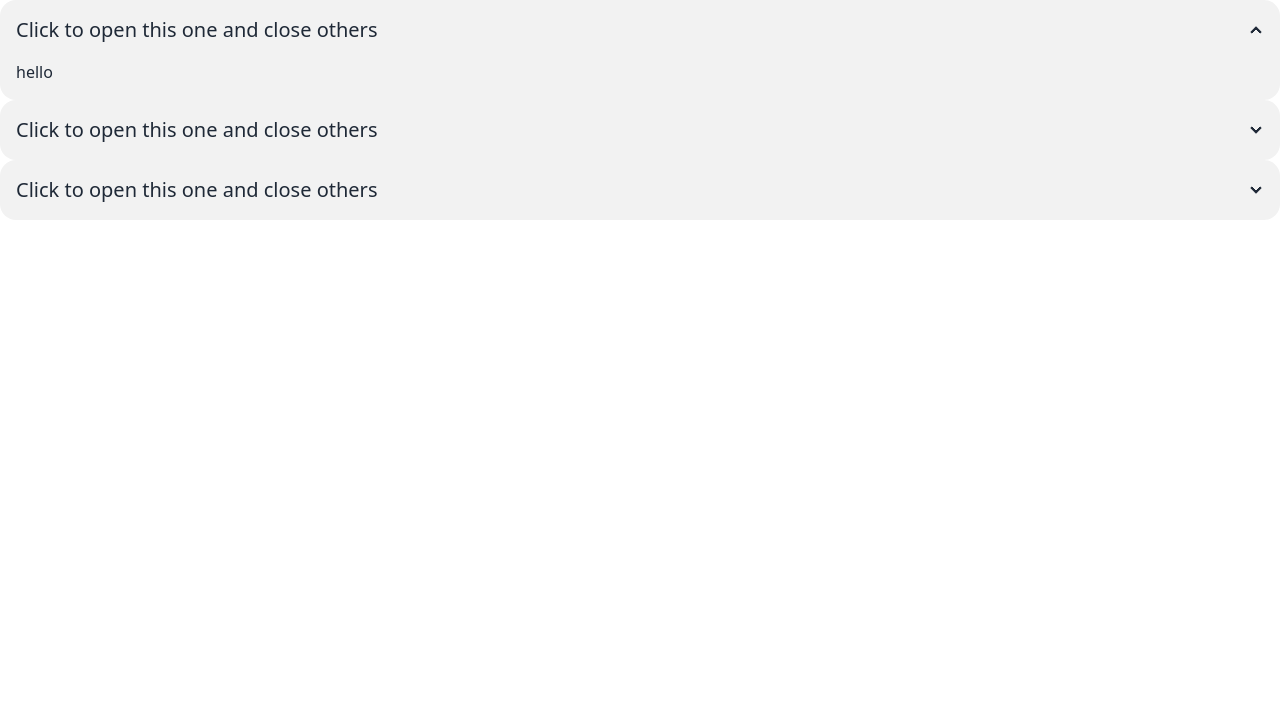
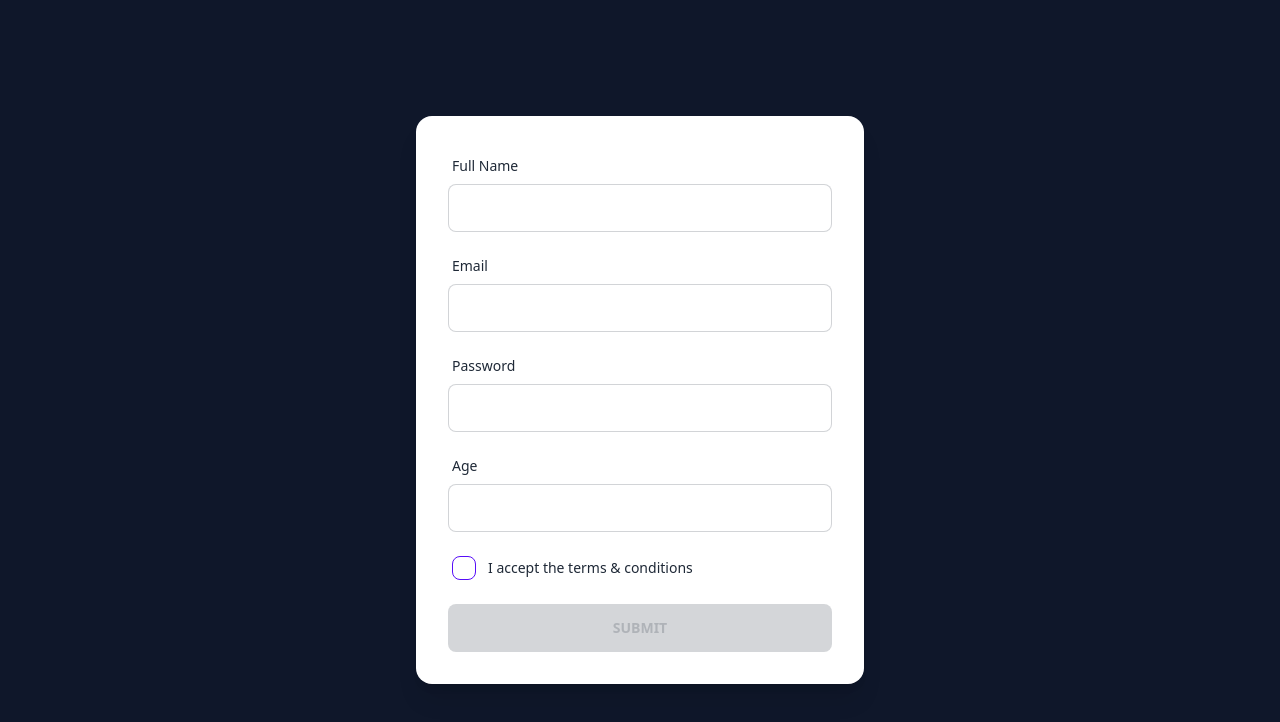
Before and after one commit to lamyax66-66/Exercises, an Angular app in the folder reactiveForm/: page / in a window 1280 px wide. Shown: the top 722 px of the page. Built offline with nearby package versions, Linux system fonts and the light colour scheme.

Commit message:
feat: reactive form

```diff
--- a/reactiveForm/src/app/app.html
+++ b/reactiveForm/src/app/app.html
@@ -1,27 +1,103 @@
- <div class="collapse collapse-arrow bg-base-200">
-  <input type="radio" name="my-accordion-2" checked="checked" />
-  <div class="collapse-title text-xl font-medium">
-    Click to open this one and close others
-  </div>
-  <div class="collapse-content">
-    <p>hello</p>
+<div class="min-h-screen flex items-center justify-center bg-[#0f172a]">
+  <div class="card w-full max-w-md bg-base-100 shadow-xl">
+    <div class="card-body">
+      <form [formGroup]="userForm" class="space-y-4">
+
+        <div class="form-control">
+          <label class="label">
+            <span class="label-text">Full Name</span>
+          </label>
+          <input type="text" class="input input-bordered"formControlName="FullName"/>
+          @if (userForm.controls['FullName'].touched) {
+            @if(userForm.controls["FullName"].errors?.['required']){
+              <span class="text-error text-sm">
+                This is required</span>
+            }
+            @if(userForm.controls["FullName"].errors?.['minlength']){
+               <span class="text-error text-sm">
+              Name must be at least 3 characters
+            </span>
+            }
+          }
+        </div>
+
+        <div class="form-control">
+          <label class="label">
+            <span class="label-text">Email</span>
+          </label>
+          <input type="email" class="input input-bordered" formControlName="Email"/>
+          @if (userForm.controls['Email'].touched) {
+            @if(userForm.controls["Email"].errors?.['required']){
+              <span class="text-error text-sm">
+                This is required</span>
+            }
+            @if(userForm.controls["Email"].errors?.['email']){
+               <span class="text-error text-sm">
+                Please enter a valid email
+            </span>
+            }
+          }
+        </div>
+
+        <div class="form-control">
+          <label class="label">
+            <span class="label-text">Password</span>
+          </label>
+          <input type="password" class="input input-bordered" formControlName="Password"/>
+          @if (userForm.controls['Password'].touched) {
+            @if(userForm.controls["Password"].errors?.['required']){
+              <span class="text-error text-sm">
+                This is required</span>
+            }
+            @if(userForm.controls["Password"].errors?.['minlength']){
+               <span class="text-error text-sm">
+                Password must be at least 8 characters
+            </span>
+            }
+          }
+        </div>
+
+        <div class="form-control">
+          <label class="label">
+            <span class="label-text">Age</span>
+          </label>
+          <input type="number" class="input input-bordered" formControlName="Age"/>
+          @if (userForm.controls['Age'].touched) {
+            @if(userForm.controls["Age"].errors?.['required']){
+              <span class="text-error text-sm">
+                This is required</span>
+            }
+            @if(userForm.controls["Age"].errors?.['min']){
+               <span class="text-error text-sm">
+              Age must be 18 or above
+            </span>
+            }
+          }
+        </div>
+
+        <div class="form-control">
+          <label class="label cursor-pointer justify-start gap-3">
+            <input type="checkbox" class="checkbox checkbox-primary" formControlName="acceptTerms"/>
+            <span class="label-text">
+              I accept the terms & conditions
+            </span>
+          </label>
+
+          @if (userForm.controls['acceptTerms'].touched) {
+            @if(userForm.controls["acceptTerms"].errors?.['requiredTrue']){
+              <span class="text-error text-sm">
+                You must accept the terms</span>
+            }
+          }
+        </div>
+
+        <div class="form-control mt-6">
+          <button type="submit" class="btn btn-primary w-full" (click)="onSubmit()" [disabled]="userForm.invalid">
+            Submit
+          </button>
+        </div>
+
+      </form>
+    </div>
   </div>
 </div>
-<div class="collapse collapse-arrow bg-base-200">
-  <input type="radio" name="my-accordion-2" />
-  <div class="collapse-title text-xl font-medium">
-    Click to open this one and close others
-  </div>
-  <div class="collapse-content">
-    <p>hello</p>
-  </div>
-</div>
-<div class="collapse collapse-arrow bg-base-200">
-  <input type="radio" name="my-accordion-2" />
-  <div class="collapse-title text-xl font-medium">
-    Click to open this one and close others
-  </div>
-  <div class="collapse-content">
-    <p>hello</p>
-  </div>
-</div>
--- a/reactiveForm/src/app/app.ts
+++ b/reactiveForm/src/app/app.ts
@@ -1,11 +1,26 @@
 import { Component, signal } from '@angular/core';
+import { FormControl, FormGroup, ReactiveFormsModule, Validators } from '@angular/forms';
 
 @Component({
   selector: 'app-root',
-  imports: [],
+  imports: [ReactiveFormsModule],
   templateUrl: './app.html',
   styleUrl: './app.css'
 })
 export class App {
   protected readonly title = signal('reactiveForm');
+
+  userForm: FormGroup = new FormGroup({
+    FullName: new FormControl("",[Validators.required,Validators.minLength(3)]),
+    Email: new FormControl("",[Validators.required,Validators.email]),
+    Password: new FormControl("",[Validators.required,Validators.minLength(8)]),
+    Age: new FormControl("",[Validators.required,Validators.min(18)]),
+    acceptTerms: new FormControl(false, [Validators.requiredTrue])
+  });
+
+  onSubmit() {
+  if (this.userForm.valid) {
+    console.log(this.userForm.value);
+  }
 }
+}
```
